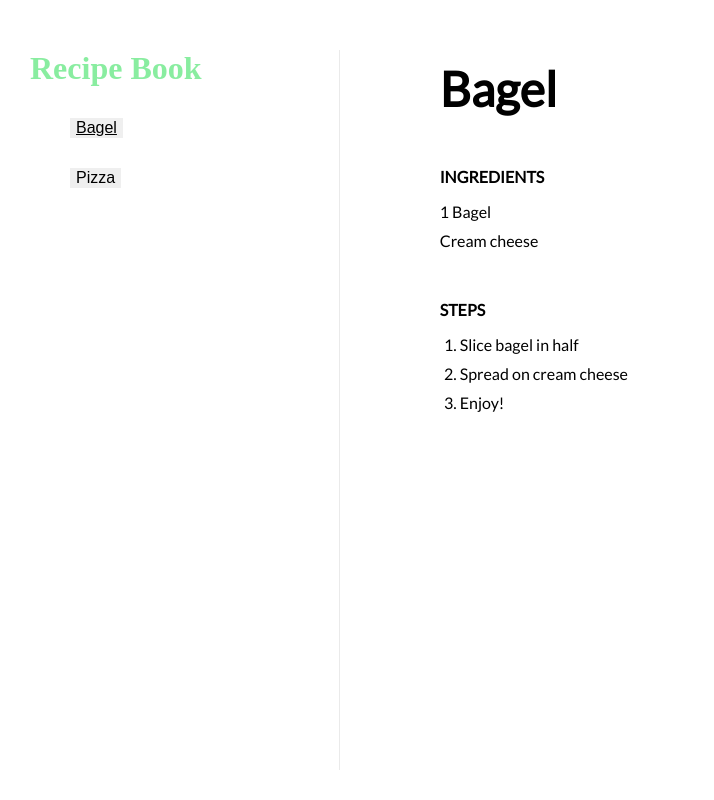
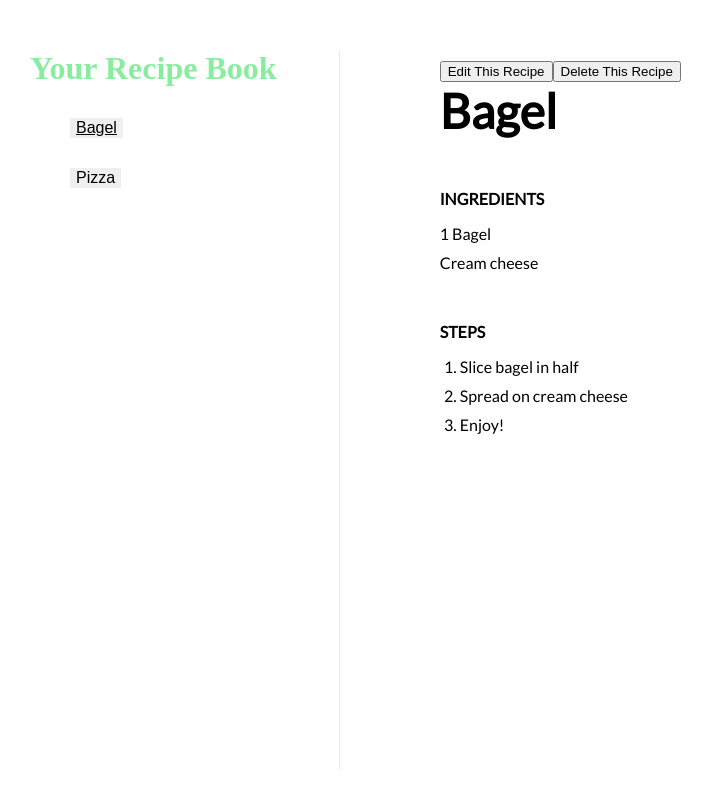
Before and after one commit to claudiafalk0/ReactRecipes, a React (Create React App) app: page / in a window 1280 px wide. Shown: the whole page, without its empty margins (0-714 px from the left). Built offline with nearby package versions, Linux system fonts and the light colour scheme; a web font is replaced by a local one.

Commit message:
added edit and delete buttons

```diff
--- a/src/component/App.js
+++ b/src/component/App.js
@@ -61,7 +61,7 @@ class App extends Component {
     return (
       <div className="App">
         <aside className='sidebar'>
-          <h1 className='sidebar__title'>Recipe Book</h1>
+          <h1 className='sidebar__title'>Your Recipe Book</h1>
           <Navigation
             recipes={this.state.recipes}
             activeRecipe={this.state.selectedRecipe}
--- a/src/component/recipe.js
+++ b/src/component/recipe.js
@@ -6,7 +6,14 @@ class Recipe extends Component {
       const ingredients = this.props.ingredients.map((ingredient, i) => <li key={i}>{ingredient}</li>);
       const steps = this.props.steps.map((step, i) => <li key={i}>{step}</li>);
       return (
+        <>
         <div className="Recipe">
+        <button
+        className={'Button__button-edit'
+      }> Edit This Recipe </button>
+        <button
+        className={'Button__button-delete'
+      }  > Delete This Recipe </button>
           <h2 className="Recipe__title">{this.props.title}</h2>
           <h3 className="Recipe__sub-title">Ingredients</h3>
           <ul className="Recipe__ingredients">
@@ -16,7 +23,9 @@ class Recipe extends Component {
           <ol className="Recipe__steps">
             {steps}
           </ol>
+
         </div>
+      </>
       );
     }
   }
--- /dev/null
+++ b/src/styles/scss/components/_button.scss
@@ -0,0 +1,7 @@
+.Button{
+   position: absolute;
+   right: 10rem;
+
+
+
+}
```
Also changed, not shown: src/styles/scss/components/_recipe.scss (+15 -0 lines).
